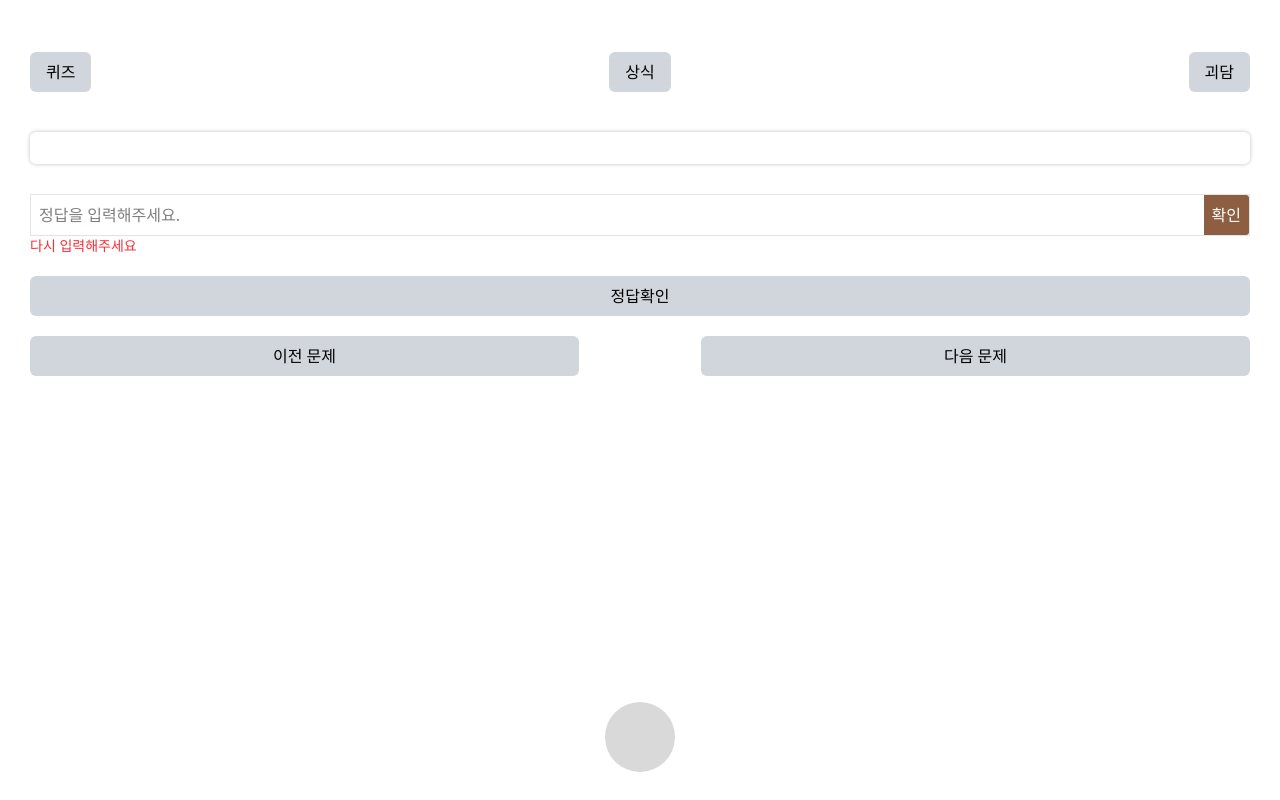
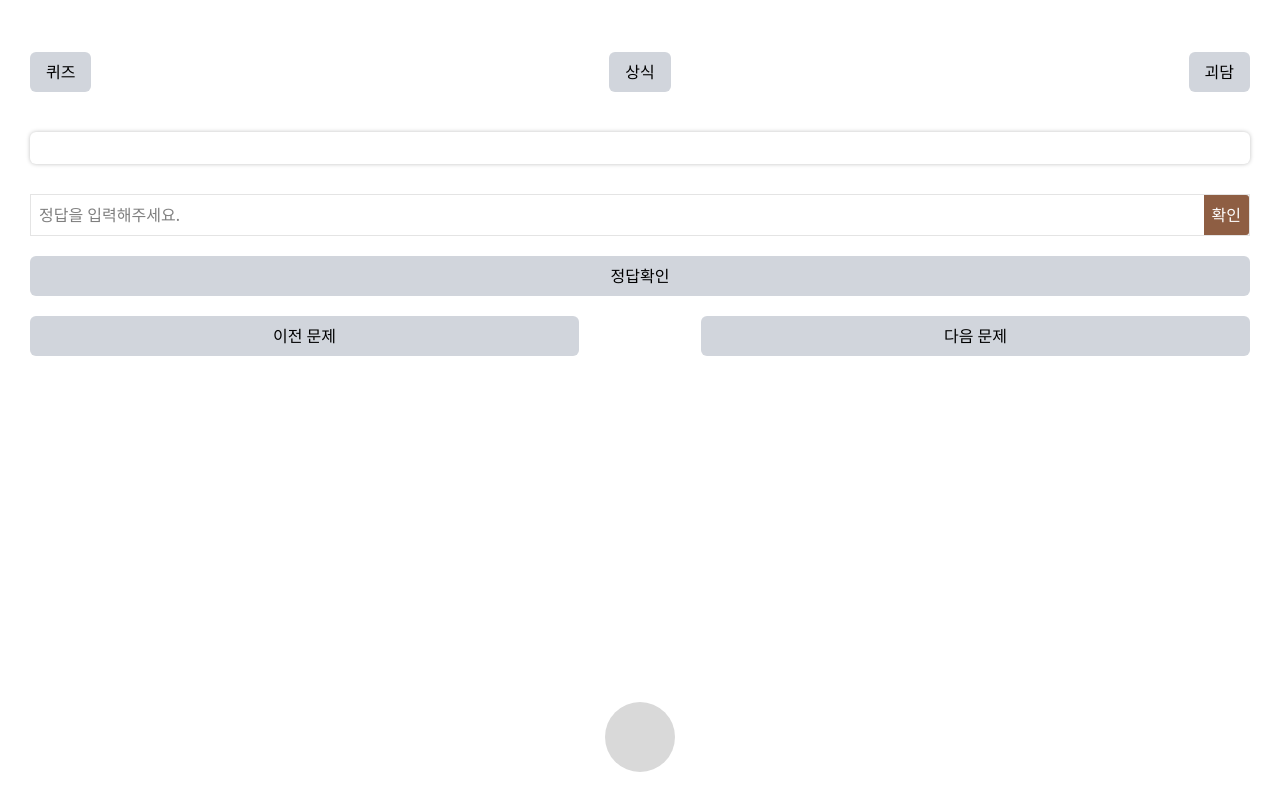
Before and after one commit to kdt-ful-class-three-group/poop, a React (Vite) app in the folder client/: page /Quiz in a window 1280 px wide. Built offline with nearby package versions, Linux system fonts and the light colour scheme; no server answers.

Commit message:
정답 아닐 때 p태그 보여주기

```diff
--- a/client/src/components/QuizButton.jsx
+++ b/client/src/components/QuizButton.jsx
@@ -1,6 +1,9 @@
+import {useState} from "react";
 import Button from "./Button";
 
 function QuizButton({nextBtn, prevBtn, data}){
+  //정답인지 아닌지
+  const [isCorrect, setIsCorrect] = useState(true);
 
   // 정답 확인 버튼 클릭 시 정답 확인
   const checkAnswer = (e)=>{
@@ -9,6 +12,10 @@ function QuizButton({nextBtn, prevBtn, data}){
     const inputAnswer = e.target.previousElementSibling.value;
     console.log(inputAnswer)
     console.log(data?.answer || '')
+
+    if(inputAnswer !== data?.answer){
+      setIsCorrect(false);
+    }
   }
   // 정답이
 
@@ -28,7 +35,10 @@ function QuizButton({nextBtn, prevBtn, data}){
             onClick={(e)=>checkAnswer(e)}>확인</button>
         </div>
         {/* 정답이 일치하지 않으면 발생 */}
-        <p className="text-left text-red-500 text-sm">다시 입력해주세요</p>
+        {
+          isCorrect ? null :
+          <p className="text-left text-red-500 text-sm">다시 입력해주세요</p>
+        }
       </div>
       {/* 정답보기 */}
       {/* 정답 클릭하면 답 보여주기 */}
```
